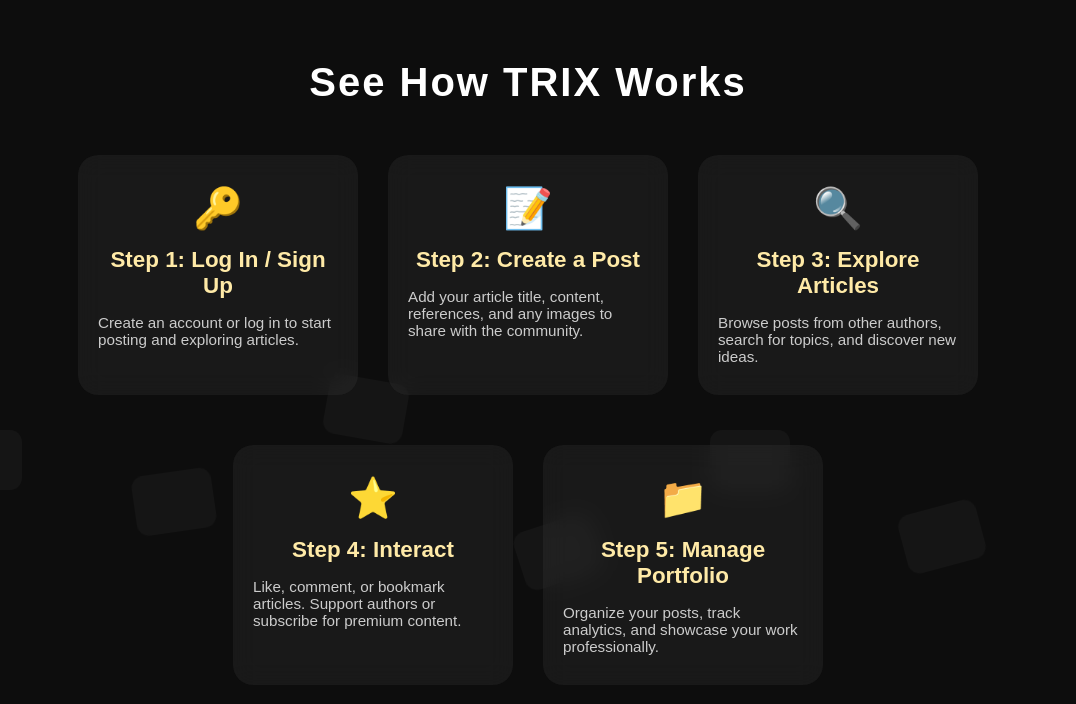
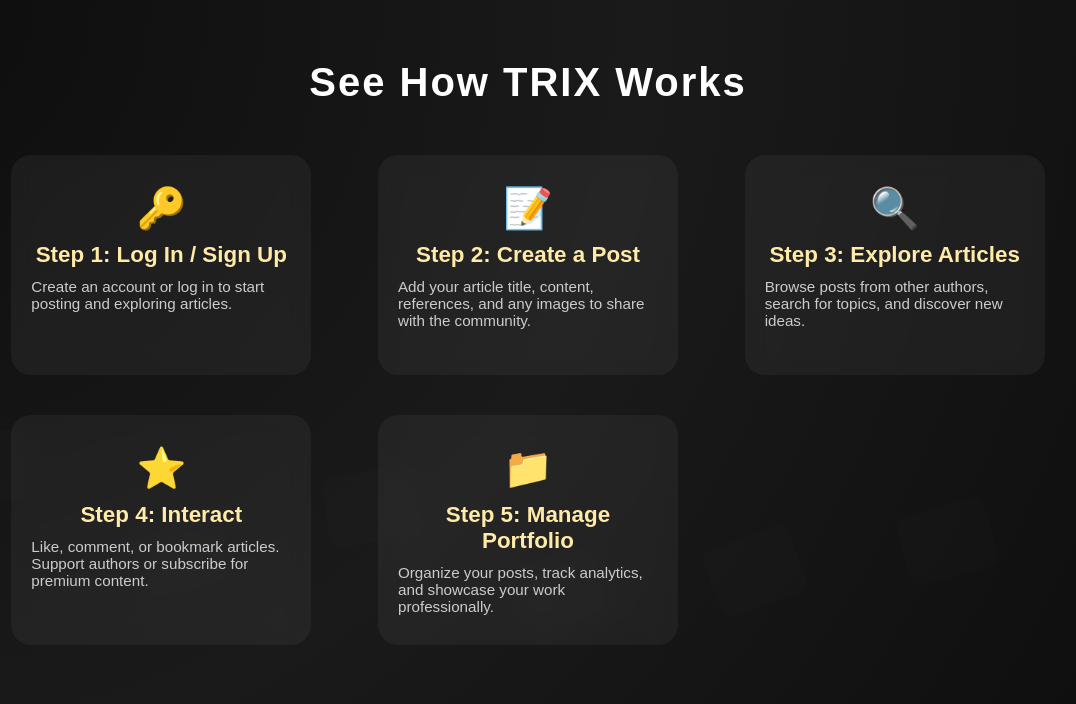
Before and after one commit to aereirei/trix-howitworks, a plain HTML site: page tutorial .html in a window 1280 px wide. Shown: the whole page, without its empty margins (112-1188 px from the left). Drawn offline with Linux system fonts and the light colour scheme.

Commit message:
Update tutorial .html

```diff
--- a/tutorial .html
+++ b/tutorial .html
@@ -5,30 +5,34 @@
 <meta name="viewport" content="width=device-width, initial-scale=1.0">
 <title>TRIX - How It Works</title>
 <style>
-  * {margin:0; padding:0; box-sizing:border-box; font-family:'Poppins', sans-serif;}
+  * {
+    margin:0; padding:0; box-sizing:border-box;
+    font-family:'Poppins', sans-serif;
+  }
 
-  /* Background: dark with floating posts */
+  /* Moving gradient background */
   body {
     min-height:100vh;
-    background-color:#0d0d0d;
+    background: radial-gradient(circle at top left, #0d0d0d, #1a1a1a, #0d0d0d);
+    overflow-x:hidden;
     color:#fff;
-    overflow-x:hidden;
     position:relative;
   }
 
-  /* Floating post elements */
+  /* Floating animated background elements */
   .floating-post {
     position:absolute;
-    width:60px;
-    height:80px;
-    background:rgba(255,255,255,0.03);
+    width:70px;
+    height:90px;
+    background:rgba(255,255,255,0.04);
     border-radius:12px;
     animation: floatUp linear infinite;
   }
 
   @keyframes floatUp {
-    0% {transform: translateY(110vh) rotate(0deg);}
-    100% {transform: translateY(-120vh) rotate(360deg);}
+    0% {transform:translateY(110vh) rotate(0deg); opacity:0;}
+    10% {opacity:0.2;}
+    100% {transform:translateY(-120vh) rotate(360deg); opacity:0;}
   }
 
   .container {
@@ -46,45 +50,39 @@
     letter-spacing:2px;
   }
 
-  /* Cards container */
-  .cards-group {
-    display:flex;
-    flex-direction:column;
-    gap:50px;
-    align-items:center;
-  }
-
-  /* Row of cards */
-  .cards-row {
-    display:flex;
-    flex-wrap:wrap;
-    gap:30px;
-    justify-content:center;
+  /* Use grid instead of flex for reliable mobile spacing */
+  .cards-grid {
+    display:grid;
+    grid-template-columns:repeat(auto-fit, minmax(280px,1fr));
+    gap:40px;
+    justify-items:center;
   }
 
   .card {
     background:rgba(255,255,255,0.05);
     border-radius:20px;
     padding:30px 20px;
-    backdrop-filter:blur(12px);
+    backdrop-filter:blur(10px);
+    -webkit-backdrop-filter:blur(10px); /* Samsung fix */
     transition:transform 0.4s, box-shadow 0.4s;
     cursor:default;
-    min-height:200px;
-    flex:0 0 280px;
+    min-height:220px;
+    width:100%;
+    max-width:300px;
     display:flex;
     flex-direction:column;
+    align-items:center;
     justify-content:flex-start;
-    align-items:center;
   }
 
   .card:hover {
-    transform: translateY(-10px) scale(1.03);
-    box-shadow:0 15px 35px rgba(0,0,0,0.6);
+    transform:translateY(-10px) scale(1.03);
+    box-shadow:0 10px 25px rgba(0,0,0,0.6);
   }
 
   .card h2 {
     font-size:1.4rem;
-    margin-bottom:15px;
+    margin-bottom:10px;
     color:#ffeaa7;
   }
 
@@ -96,9 +94,9 @@
 
   .card-icon {
     font-size:2.5rem;
-    margin-bottom:15px;
+    margin-bottom:10px;
     color:#cfcfcf;
-    transition: transform 0.4s;
+    transition:transform 0.4s;
   }
 
   .card:hover .card-icon {
@@ -108,20 +106,18 @@
 </head>
 <body>
 
-<!-- Floating posts -->
+<!-- Floating posts (animated background) -->
 <div class="floating-post" style="left:5%; animation-duration:20s;"></div>
-<div class="floating-post" style="left:20%; animation-duration:22s;"></div>
-<div class="floating-post" style="left:35%; animation-duration:18s;"></div>
-<div class="floating-post" style="left:50%; animation-duration:25s;"></div>
-<div class="floating-post" style="left:65%; animation-duration:20s;"></div>
+<div class="floating-post" style="left:20%; animation-duration:25s;"></div>
+<div class="floating-post" style="left:35%; animation-duration:22s;"></div>
+<div class="floating-post" style="left:50%; animation-duration:28s;"></div>
+<div class="floating-post" style="left:65%; animation-duration:26s;"></div>
 <div class="floating-post" style="left:80%; animation-duration:24s;"></div>
 
 <div class="container">
   <h1>See How TRIX Works</h1>
 
-  <div class="cards-group">
-    <!-- Steps 1-3 -->
-    <div class="cards-row">
+  <div class="cards-grid">
     <div class="card">
       <div class="card-icon">🔑</div>
       <h2>Step 1: Log In / Sign Up</h2>
@@ -139,10 +135,7 @@
       <h2>Step 3: Explore Articles</h2>
       <p>Browse posts from other authors, search for topics, and discover new ideas.</p>
     </div>
-    </div>
 
-    <!-- Steps 4-5 centered -->
-    <div class="cards-row">
     <div class="card">
       <div class="card-icon">⭐</div>
       <h2>Step 4: Interact</h2>
@@ -157,6 +150,5 @@
   </div>
 </div>
 
-</div>
-
-</body
+</body>
+</html>
```
Lines whose indentation alone changed are shown as unchanged.
